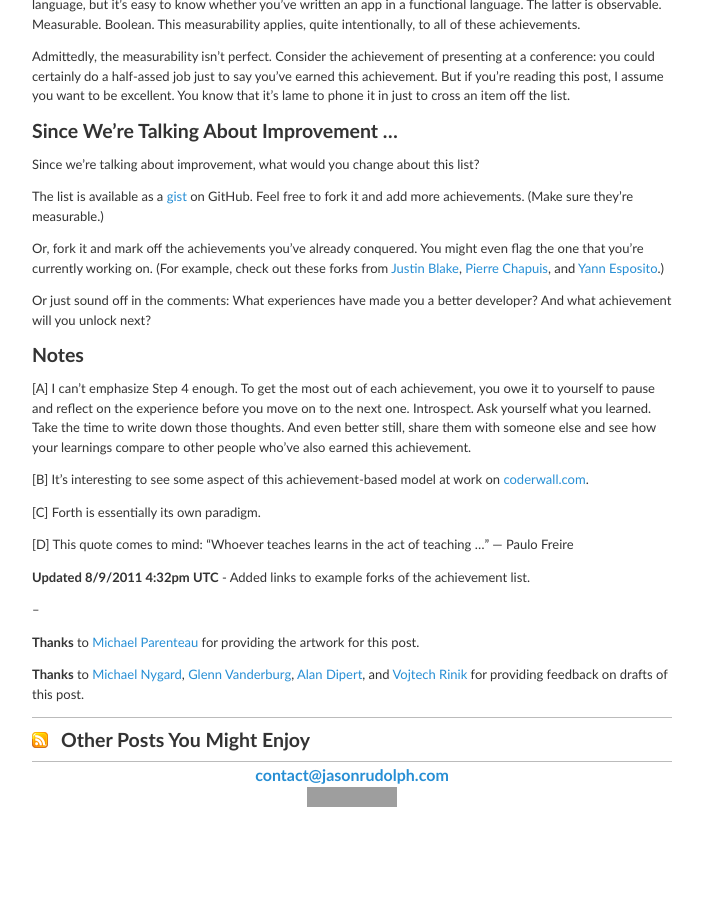
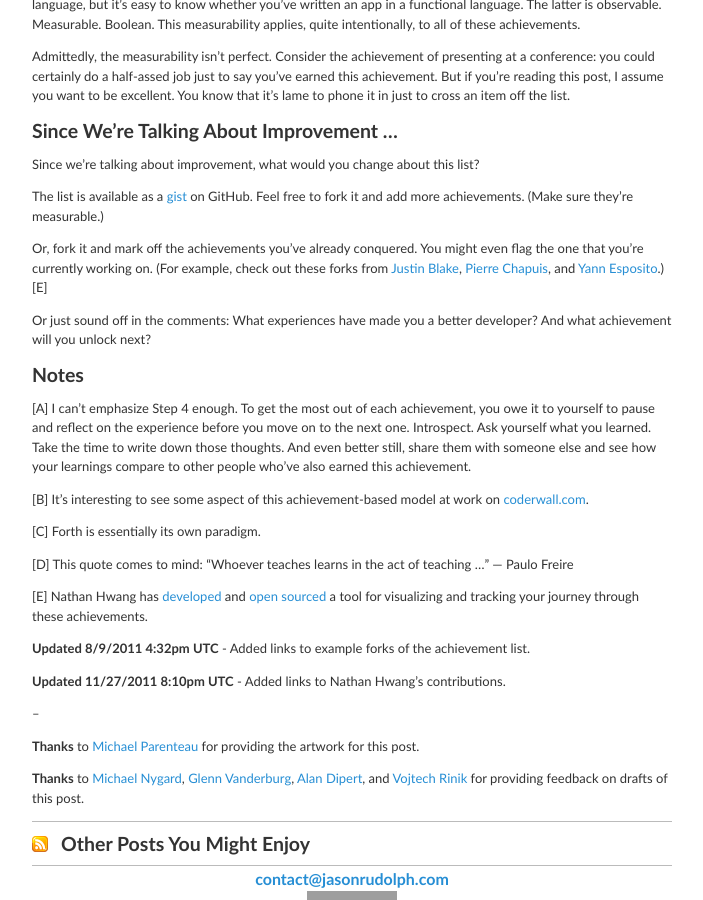
Before and after one commit to asclepius/paulkulyk.com, a Jekyll site: the page built from blog/_posts/2011-08-09-programming-achievements-how-to-level-up-as-a-developer.md, in a window 1280 px wide and 900 px high, scrolled down 2531 px. Shown: the whole window, without its empty margins (288-991 px from the left). Built offline with Jekyll 4.4.1, drawn with Linux system fonts in a browser that asks for light colours; nearby versions of some CDN libraries; comment, search, counter and statistics services are not loaded; before the commit the page ends 3357 px from its top, so only the background shows below that; grey boxes are pictures that could not be loaded.

Commit message:
Update 2011-08-09 post: Add links to Nathan Hwang's contributions

```diff
--- a/blog/_posts/2011-08-09-programming-achievements-how-to-level-up-as-a-developer.md
+++ b/blog/_posts/2011-08-09-programming-achievements-how-to-level-up-as-a-developer.md
@@ -139,7 +139,7 @@ Feel free to fork it and add more achievements.
 (Make sure they're measurable.)
 
 Or, fork it and mark off the achievements you've already conquered.
-You might even flag the one that you're currently working on. (For example, check out these forks from [Justin Blake](https://gist.github.com/1134309), [Pierre Chapuis](https://gist.github.com/1134276), and [Yann Esposito](https://gist.github.com/1134044).)
+You might even flag the one that you're currently working on. (For example, check out these forks from [Justin Blake](https://gist.github.com/1134309), [Pierre Chapuis](https://gist.github.com/1134276), and [Yann Esposito](https://gist.github.com/1134044).) [E]
 
 Or just sound off in the comments:
 What experiences have made you a better developer?
@@ -160,7 +160,11 @@ And even better still, share them with someone else and see how your learnings c
 
 [D] This quote comes to mind: "Whoever teaches learns in the act of teaching ..." — Paulo Freire
 
+[E] Nathan Hwang has [developed](http://thenoviceoof.github.com/level-up/ "Nathan Hwang: Leveling up as a developer Log") and [open sourced](https://github.com/thenoviceoof/level-up) a tool for visualizing and tracking your journey through these achievements.
+
 **Updated 8/9/2011 4:32pm UTC** - Added links to example forks of the achievement list.
+
+**Updated 11/27/2011 8:10pm UTC** - Added links to Nathan Hwang's contributions.
 
 --
 
```
